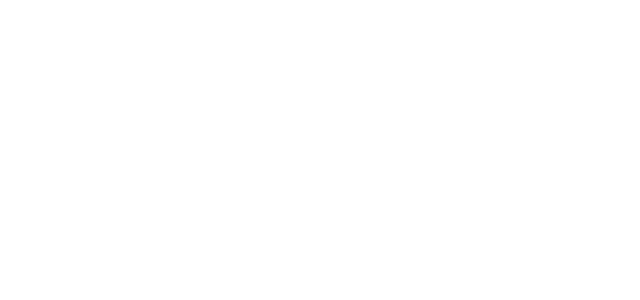
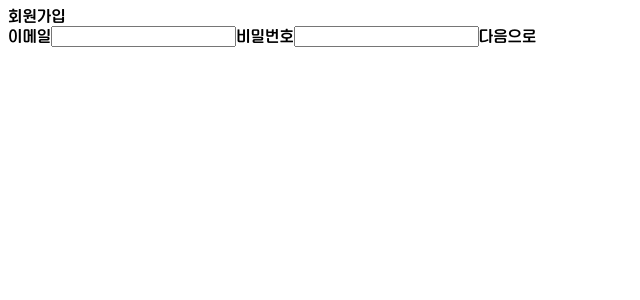
Before and after one commit to SnowFlakeMaker/SnowFlake_FE, a React (Vite) app: page /signin in a window 1280 px wide. Shown: the top 300 px of the page, without its empty margins (0-640 px from the left). Built offline with nearby package versions, Linux system fonts and the light colour scheme.

Commit message:
[Feat/#1] signin layout

```diff
--- a/src/pages/auth/SignIn.jsx
+++ b/src/pages/auth/SignIn.jsx
@@ -1,8 +1,87 @@
-import React from "react";
+import React, { useState } from "react";
+import DatePicker from "react-datepicker";
+import Dropdown from "react-dropdown";
 import styled from "styled-components";
+import "react-datepicker/dist/react-datepicker.css";
+import "react-dropdown/style.css";
 
 export default function SignIn(){
+    const [stage, setStage] = useState(0);
+
+    const [email, setEmail] = useState("");
+    const [password, setPassword] = useState("");
+    const [nickname, setNickname] = useState("");
+    const [birthday, setBirthday] = useState(new Date());
+    const [mbti, setMbti] = useState("");
+    const [hobby, setHobby] = useState("");
+    const [dream, setDream] = useState("");
+
+    const mbtiOptions = [
+        'ISTJ', 'ISFJ', 'INFJ', 'INTJ', 'ISTP', 'ISFP', 'INFP', 'INTP', 'ESTP', 'ESFP', 'ENFP', 'ENTP', 'ESTJ', 'ESFJ', 'ENFJ', 'ENTJ'
+    ];
+
+    const defaultOption = mbtiOptions[0];
+
+    const postSignIn =()=>{
+        console.log(email, password, nickname, birthday, mbti, hobby, dream)
+    }
+
+    const handleStage =()=>{
+        setStage(stage + 1);
+    }
+
+    const renderPage =()=>{
+        switch(stage){
+            case 0 :
+                return(
+                    <div>
+                        <span>회원가입</span><br/>
+                        <span>이메일</span>
+                        <input value={email} onChange={(e) => setEmail(e.target.value)}></input>
+                        <span>비밀번호</span>
+                        <input value={password} onChange={(e) => setPassword(e.target.value)}></input>
+                        <span onClick={() => handleStage()}>다음으로</span>
+                    </div>
+                );
+            case 1 :
+                return(
+                    <div>
+                        <span>닉네임</span>
+                        <input value={nickname} onChange={(e) => setNickname(e.target.value)}></input><br/>
+                        <span>생일</span>
+                        <DatePicker
+                            dateFormat='yyyy.MM.dd' // 날짜 형태
+                            shouldCloseOnSelect // 날짜를 선택하면 datepicker가 자동으로 닫힘
+                            selected={birthday}
+                            onChange={(birthday) => setBirthday(birthday)}
+                            showTimeSelect={false}
+                        /> <br/>
+                        <span>MBTI</span>
+                        <Dropdown
+                            options={mbtiOptions}
+                            onChange={(e) => setMbti(e.value)}
+                            value={mbti}
+                            placeholder="mbti를 선택하세요" />
+                        <span>취미</span>
+                        <input value={hobby} onChange={(e) => setHobby(e.target.value)}></input><br/>
+                        <span onClick={() => handleStage()}>다음으로</span>
+                    </div>
+                );
+            case 2:
+                return(
+                    <div>
+                        <span>어린 시절의 꿈이 무엇이였나요?</span>
+                        <input value={dream} onChange={(e) => setDream(e.target.value)}></input><br/>
+                        <span onClick={() => postSignIn()}>회원가입하기</span>
+                    </div>
+                )
+        }
+
+    }
     return(
-        <div></div>
+        <div>
+            {renderPage()}
+
+        </div>
     );
 }
```
